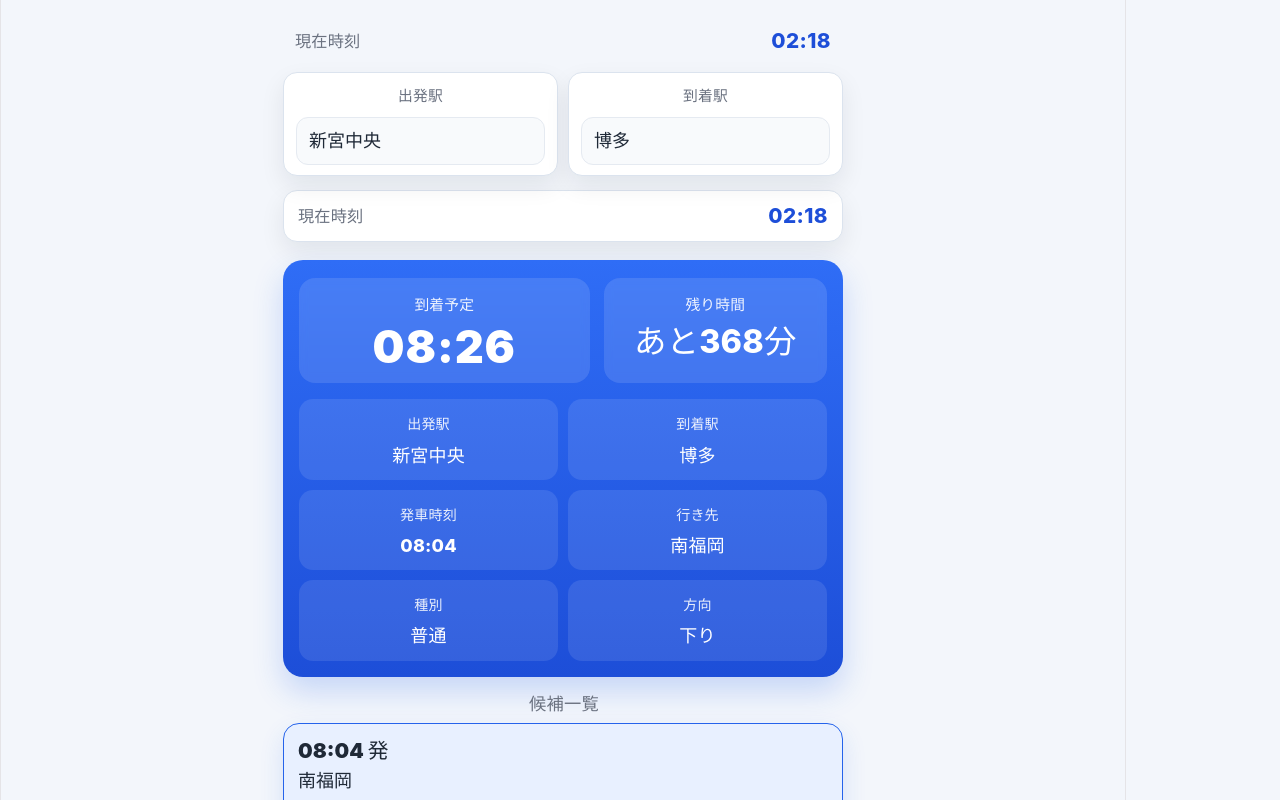
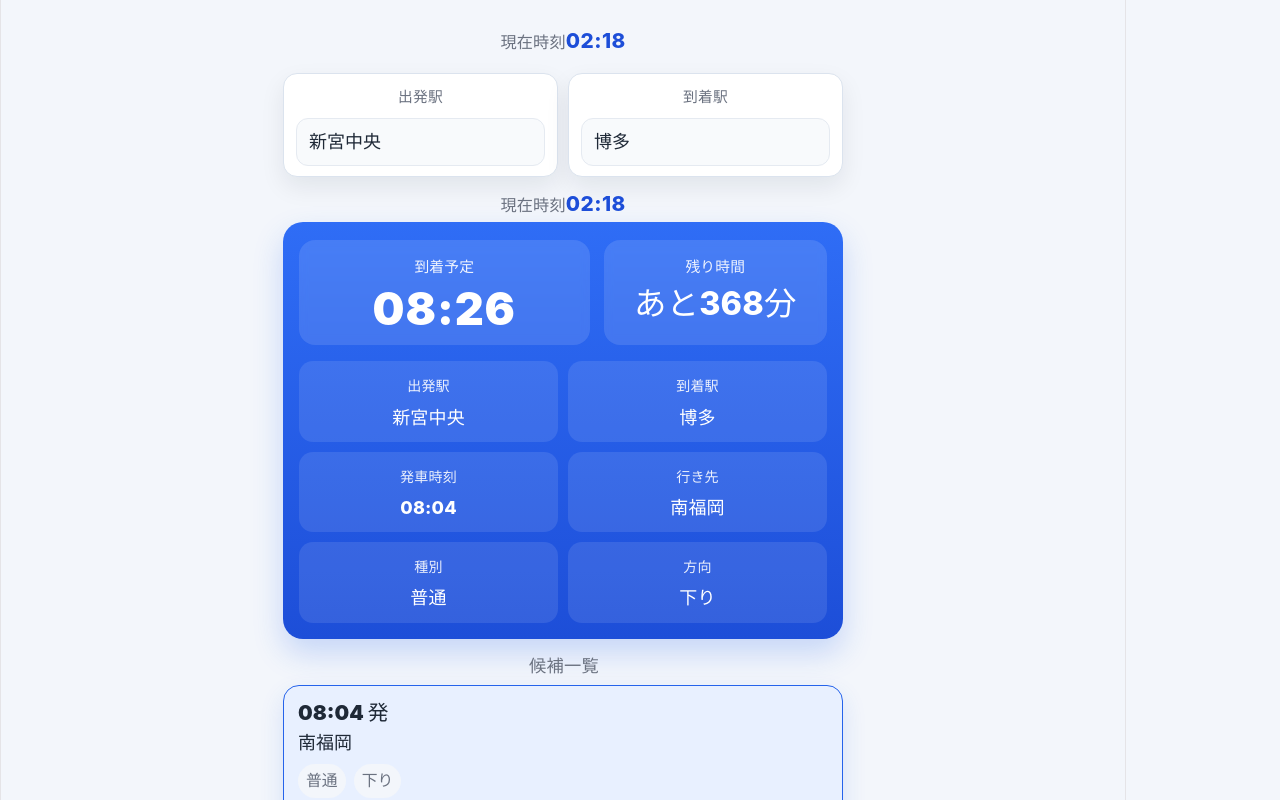
Before and after one commit to ykjob/commute_app, a React (Vite) app: page / in a window 1280 px wide. Shown: the top 800 px of the page. Built offline with nearby package versions, Linux system fonts and the light colour scheme.

Commit message:
さらにさらに修正

```diff
--- a/src/App.css
+++ b/src/App.css
@@ -136,18 +136,7 @@ input {
   font-weight: 700;
 }
 
-.status-bar {
-  display: flex;
-  align-items: center;
-  justify-content: space-between;
-  gap: 12px;
-  background: var(--card);
-  border: 1px solid var(--line);
-  border-radius: var(--radius-md);
-  padding: 12px 14px;
-  margin-bottom: 18px;
-  box-shadow: var(--shadow);
-}
+
 
 .status-bar.top {
   margin-bottom: 10px;
```
